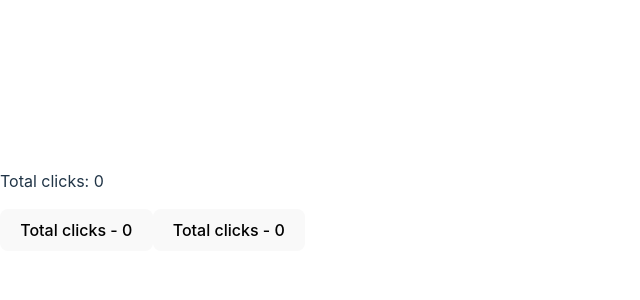
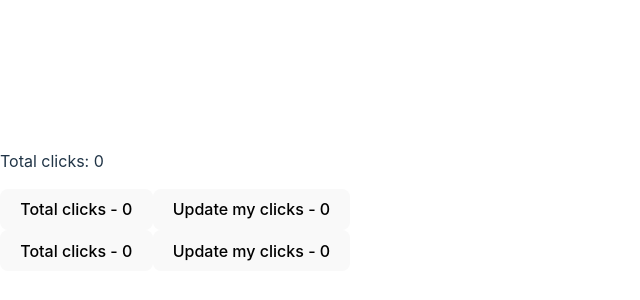
Before and after one commit to jaycikey/react-hw, a React (Vite) app: page / in a window 1280 px wide. Shown: the part 198-498 px from the top of the page, without its empty margins (0-640 px from the left). Built offline with nearby package versions, Linux system fonts and the light colour scheme.

Commit message:
raisingStateIzolate

```diff
--- a/src/components/App.jsx
+++ b/src/components/App.jsx
@@ -1,9 +1,18 @@
 import { useState } from 'react';
 
-const Button = ({value, onUpdate}) => {
+const Clicker = ({ value, onUpdate }) => {
+  const [clicks, setClicks] = useState(0);
 
+  const handleClick = () => {
+    setClicks(clicks + 1);
+  }
 
-  return <button onClick={onUpdate}>Total clicks -  {value}</button>;
+  return (
+    <div>
+      <button onClick={onUpdate}>Total clicks - {value}</button>
+      <button onClick={handleClick}>Update my clicks - {clicks}</button>
+    </div>
+  );
 };
 export const App = () => {
   const [count, setCount] = useState(0);
@@ -15,8 +24,8 @@ export const App = () => {
   return (
     <div>
       <p> Total clicks: {count}</p>
-      <Button value={count} onUpdate={handleClick} />
-      <Button value={count} onUpdate={handleClick} />
+      <Clicker value={count} onUpdate={handleClick} />
+      <Clicker value={count} onUpdate={handleClick} />
     </div>
   );
 };
```
